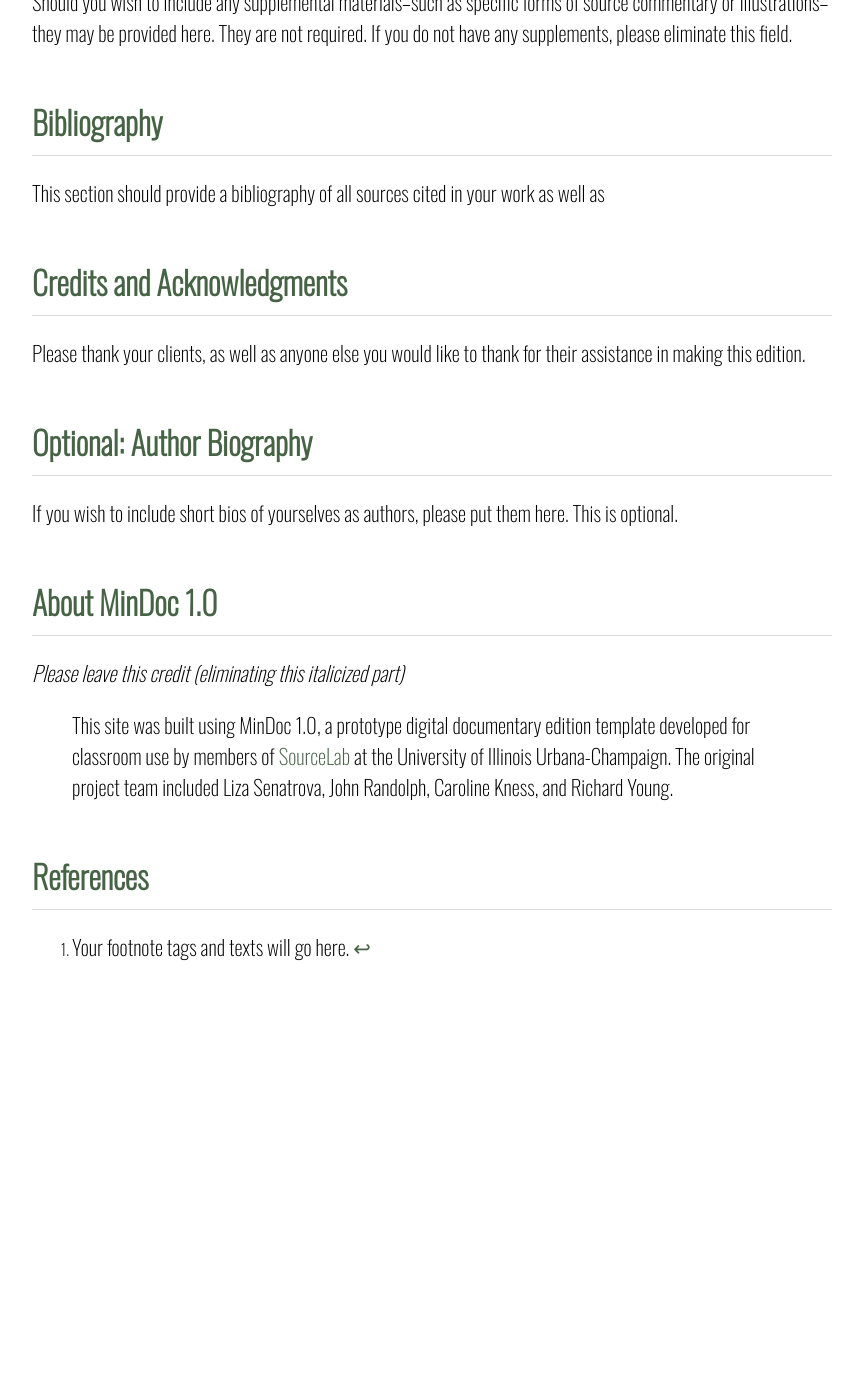
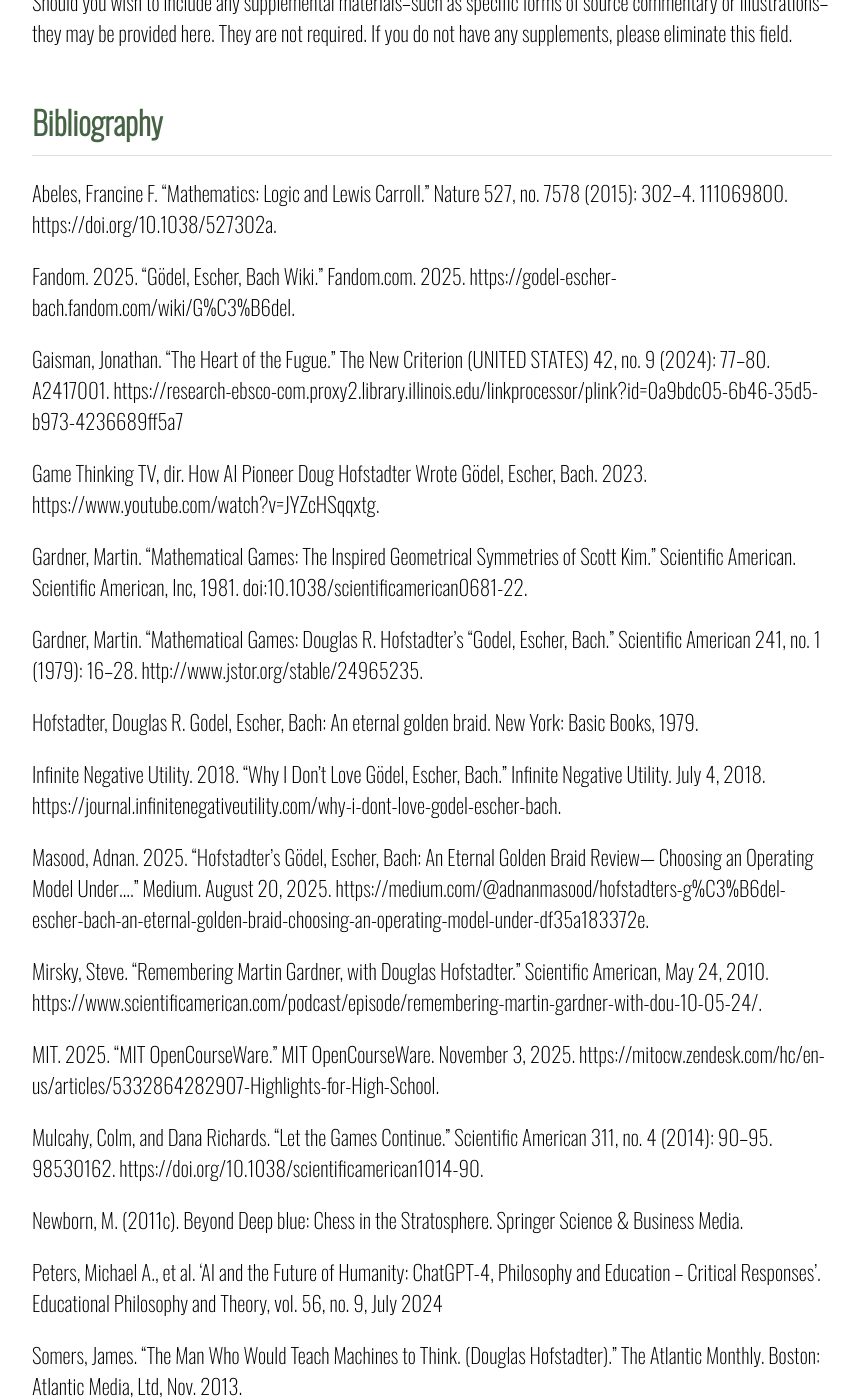
Before and after one commit to victoryang-stack/StrangeLoop, a Jekyll site: the page built from index.markdown, in a window 1280 px wide and 1400 px high, scrolled down 6609 px. Shown: the whole window, without its empty margins (208-1071 px from the left). Built offline with Jekyll 4.4.1, drawn with Linux system fonts in a browser that asks for light colours; before the commit the page ends 7632 px from its top, so only the background shows below that.

Commit message:
Add bibliography entries for various sources

```diff
--- a/index.markdown
+++ b/index.markdown
@@ -147,7 +147,35 @@ Should you wish to include any supplemental materials--such as specific forms of
 
 # Bibliography
 
-This section should provide a bibliography of all sources cited in your work as well as
+Abeles, Francine F. “Mathematics: Logic and Lewis Carroll.” Nature 527, no. 7578 (2015): 302–4. 111069800. https://doi.org/10.1038/527302a.
+
+Fandom. 2025. “Gödel, Escher, Bach Wiki.” Fandom.com. 2025. https://godel-escher-bach.fandom.com/wiki/G%C3%B6del.
+
+Gaisman, Jonathan. “The Heart of the Fugue.” The New Criterion (UNITED STATES) 42, no. 9 (2024): 77–80. A2417001. https://research-ebsco-com.proxy2.library.illinois.edu/linkprocessor/plink?id=0a9bdc05-6b46-35d5-b973-4236689ff5a7
+
+Game Thinking TV, dir. How AI Pioneer Doug Hofstadter Wrote Gödel, Escher, Bach. 2023. https://www.youtube.com/watch?v=JYZcHSqqxtg.
+
+Gardner, Martin. “Mathematical Games: The Inspired Geometrical Symmetries of Scott Kim.” Scientific American. Scientific American, Inc, 1981. doi:10.1038/scientificamerican0681-22.
+
+Gardner, Martin. “Mathematical Games: Douglas R. Hofstadter’s “Godel, Escher, Bach.” Scientific American 241, no. 1 (1979): 16–28. http://www.jstor.org/stable/24965235.
+
+Hofstadter, Douglas R. Godel, Escher, Bach: An eternal golden braid. New York: Basic Books, 1979.
+
+Infinite Negative Utility. 2018. “Why I Don’t Love Gödel, Escher, Bach.” Infinite Negative Utility. July 4, 2018. https://journal.infinitenegativeutility.com/why-i-dont-love-godel-escher-bach.
+
+Masood, Adnan. 2025. “Hofstadter’s Gödel, Escher, Bach: An Eternal Golden Braid Review— Choosing an Operating Model Under….” Medium. August 20, 2025. https://medium.com/@adnanmasood/hofstadters-g%C3%B6del-escher-bach-an-eternal-golden-braid-choosing-an-operating-model-under-df35a183372e.
+
+Mirsky, Steve. “Remembering Martin Gardner, with Douglas Hofstadter.” Scientific American, May 24, 2010. https://www.scientificamerican.com/podcast/episode/remembering-martin-gardner-with-dou-10-05-24/.
+
+MIT. 2025. “MIT OpenCourseWare.” MIT OpenCourseWare. November 3, 2025. https://mitocw.zendesk.com/hc/en-us/articles/5332864282907-Highlights-for-High-School.
+
+Mulcahy, Colm, and Dana Richards. “Let the Games Continue.” Scientific American 311, no. 4 (2014): 90–95. 98530162. https://doi.org/10.1038/scientificamerican1014-90.
+
+Newborn, M. (2011c). Beyond Deep blue: Chess in the Stratosphere. Springer Science & Business Media.
+
+Peters, Michael A., et al. ‘AI and the Future of Humanity: ChatGPT-4, Philosophy and Education – Critical Responses’. Educational Philosophy and Theory, vol. 56, no. 9, July 2024
+
+Somers, James. “The Man Who Would Teach Machines to Think. (Douglas Hofstadter).” The Atlantic Monthly. Boston: Atlantic Media, Ltd, Nov. 2013.
 
 # Credits and Acknowledgments
 
```
